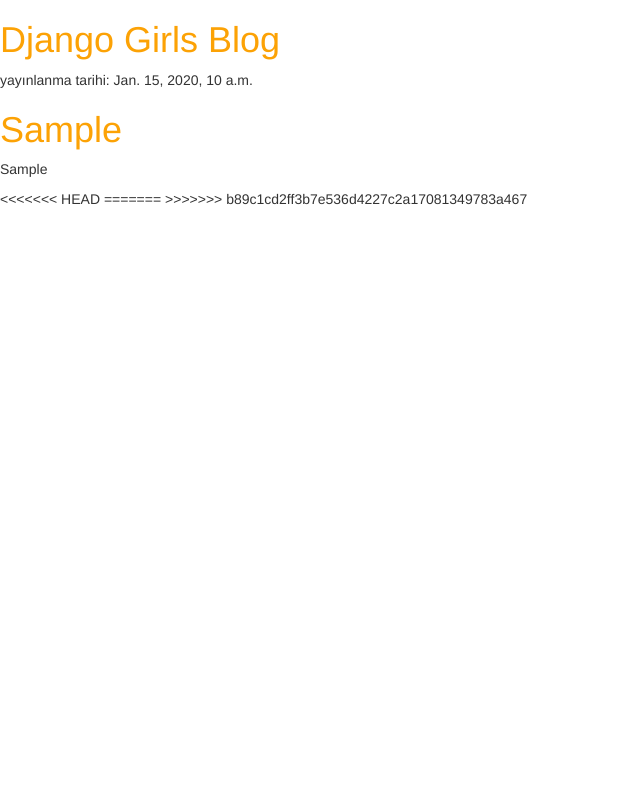
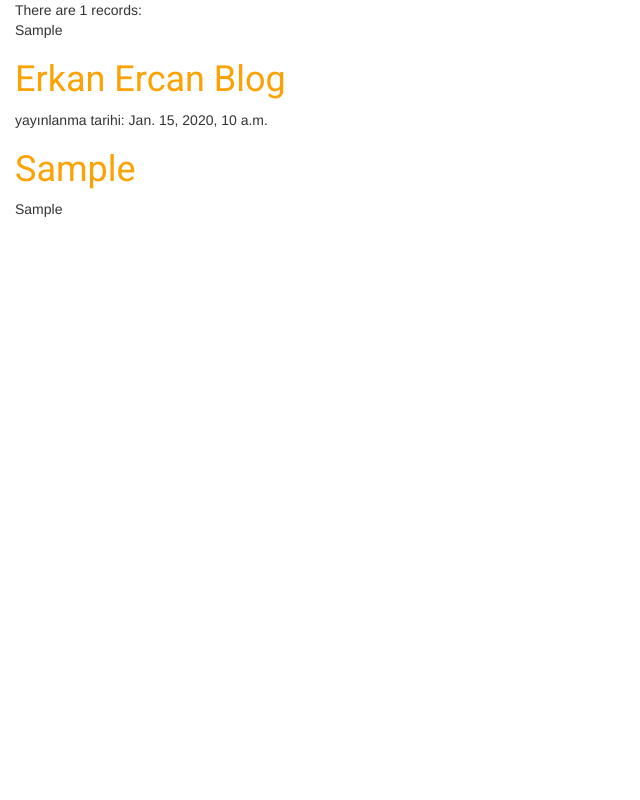
Before and after one commit to erkanercan/firstBlogDjango, a Django app: template blog/templates/blog/post_list.html in a window 1280 px wide. Shown: the whole page, without its empty margins (0-640 px from the left). Run offline with Django 3.2, Linux system fonts and the light colour scheme; the template is opened without the code that fills it: values that come from a table or form of the project are taken from there, others are empty; tables that the repository leaves empty hold one stand-in row (values such as "Sample post"); some libraries are stand-ins or nearby versions.

Commit message:
Last air bender mode.

```diff
--- a/blog/static/css/blog.css
+++ b/blog/static/css/blog.css
@@ -1,3 +1,7 @@
 h1 a {
     color: #FCA205;
+    font-family: 'Roboto';
 }
+body {
+    padding-left: 15px;
+}
--- a/blog/templates/blog/post_list.html
+++ b/blog/templates/blog/post_list.html
@@ -2,6 +2,7 @@
 <html>
 
     <head>
+	<link href="https://fonts.googleapis.com/css?family=Roboto" rel="stylesheet">
         <title>Django Girls blog</title>
         <link rel="stylesheet" href="//maxcdn.bootstrapcdn.com/bootstrap/3.2.0/css/bootstrap.min.css">
         <link rel="stylesheet" href="//maxcdn.bootstrapcdn.com/bootstrap/3.2.0/css/bootstrap-theme.min.css">
@@ -9,7 +10,13 @@
     </head>
     <body>
         <div>
-            <h1><a href="/">Django Girls Blog</a></h1>
+	{% if posts %}
+	There are {{ posts|length }} records:
+	{% else %}
+	There are no records.
+	{% endif %}
+	<p>{{post.yazi}}</p>
+            <h1><a href="/">Erkan Ercan Blog</a></h1>
         </div>
 
         {% for post in posts %}
@@ -20,9 +27,4 @@
             </div>
         {% endfor %}
     </body>
-<<<<<<< HEAD
-
 </html>
-=======
-</html>
->>>>>>> b89c1cd2ff3b7e536d4227c2a17081349783a467
--- a/blog/views.py
+++ b/blog/views.py
@@ -4,4 +4,4 @@ from django.utils import timezone
 # Create your views here.
 def post_list(request):
 	posts= Post.objects.filter(yayinlanma_tarihi__lte=timezone.now()).order_by('yayinlanma_tarihi')
-	return render(request, 'blog/post_list.html', {})
+	return render(request, 'blog/post_list.html', {'posts': posts})
```
